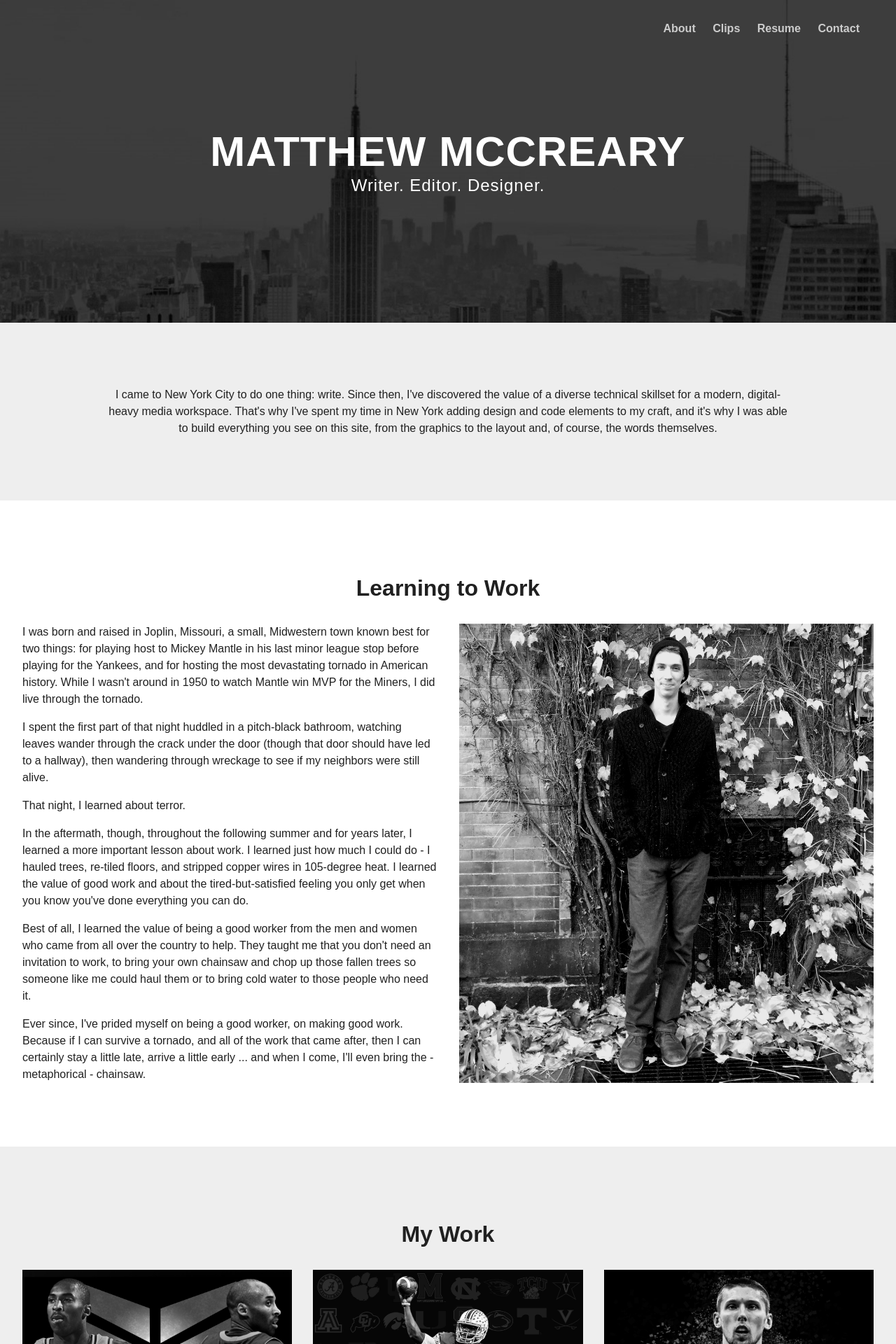
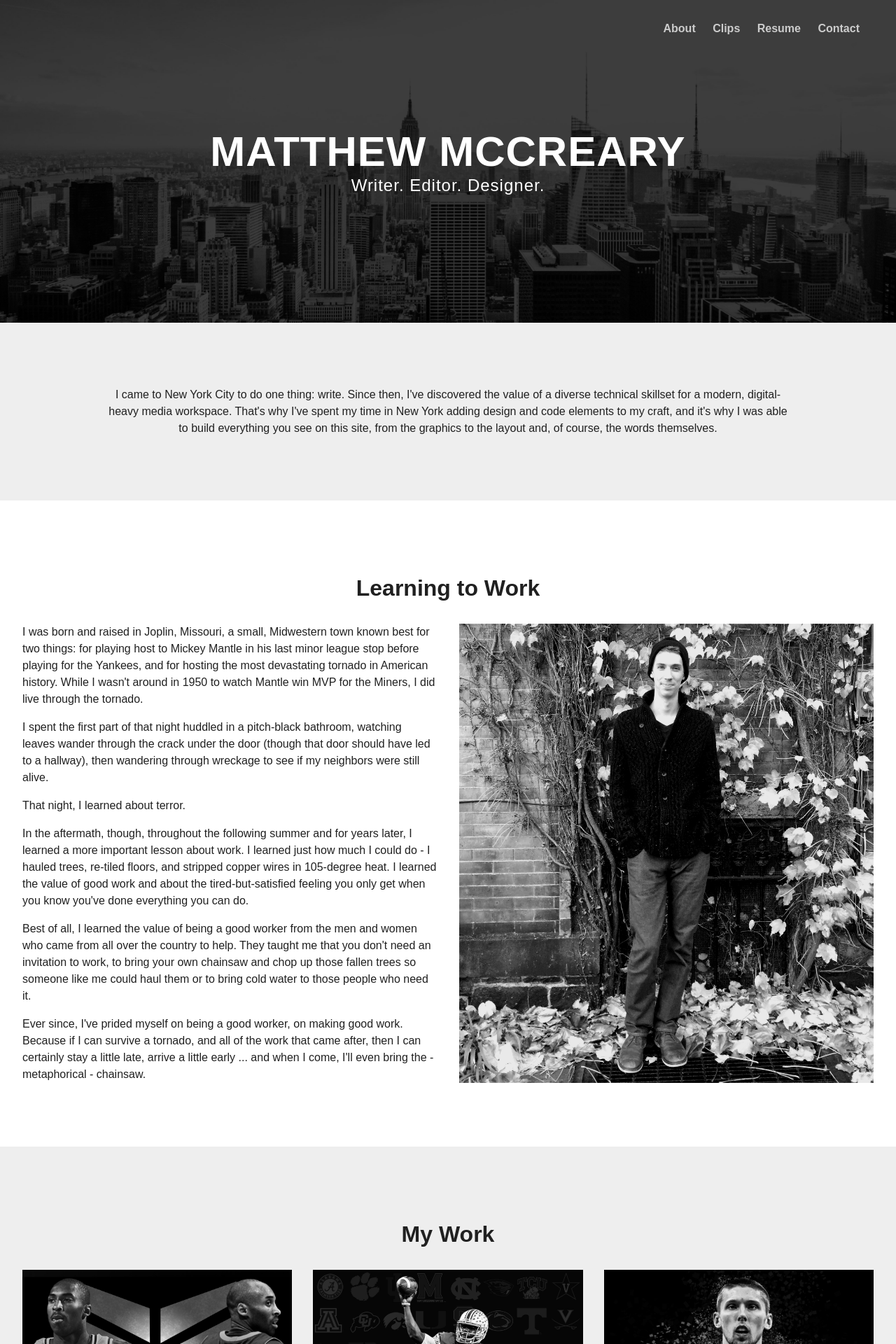
Before and after one commit to mwmccreary/twoonone, a Jekyll site: the page index.html, which Jekyll copies as it is, in a window 1280 px wide. Shown: the top 1920 px of the page at 70% size. Built offline with Jekyll 4.4.1, drawn with Linux system fonts in a browser that asks for light colours.

Commit message:
Update index.css

```diff
--- a/css/index.css
+++ b/css/index.css
@@ -41,7 +41,7 @@ a:hover {
     background-position: center top;
     background-size: cover;
 	background-repeat: no-repeat;
-    background-image: url("https://mwmccreary.github.io/assets/New%20York.jpg");
+    background-image: url("https://mwmccreary.github.io/assets/NYC-Skyline.jpg");
     padding: 150px 0;
     position: relative;
 }
```
